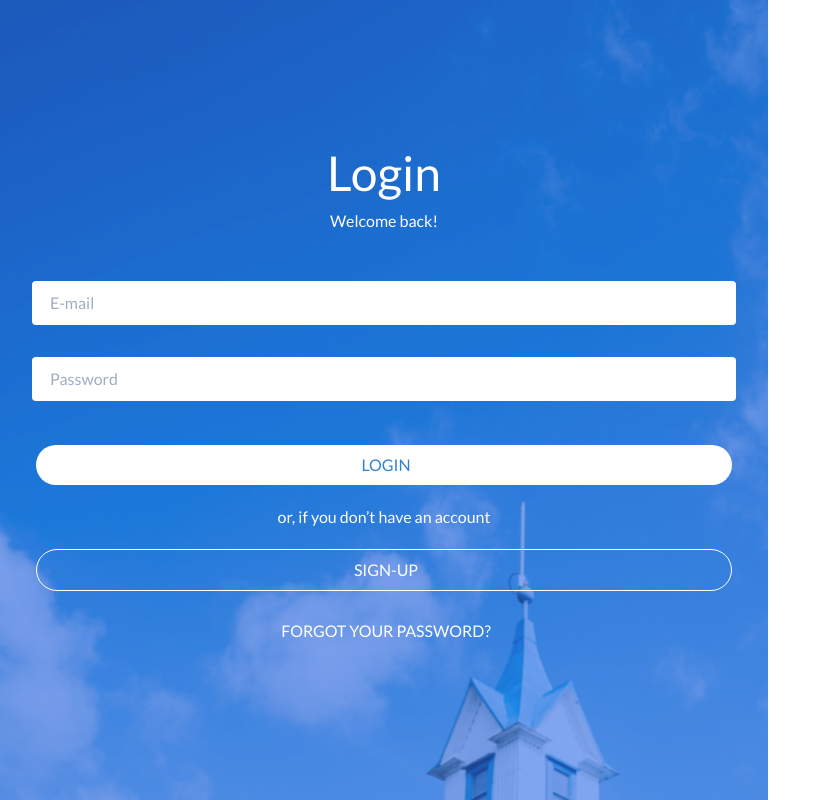
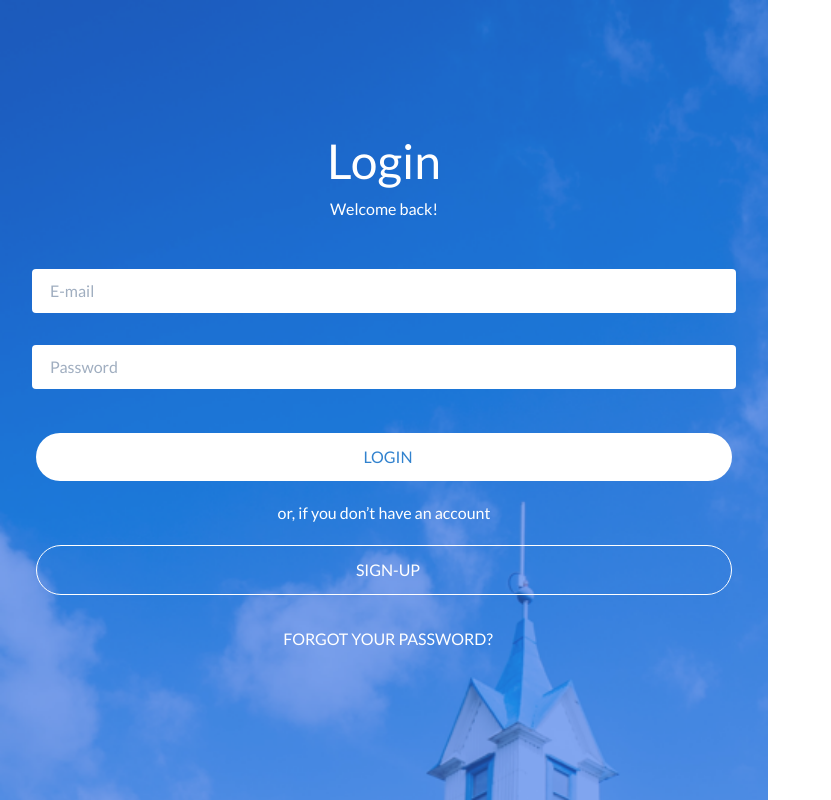
Before and after one commit to eduludi/givings, a React (Create React App) app: page /login in a window 1280 px wide. Shown: the whole page, without its empty margins (0-831 px from the left). Built offline with nearby package versions, Linux system fonts and the light colour scheme; some icons are missing.

Commit message:
Fixes spacing in ui/Button

```diff
--- a/src/ui/Button.js
+++ b/src/ui/Button.js
@@ -13,8 +13,8 @@ const typeClasses = {
 
 const sizeClasses = {
   small: 'text-sm px-2 py-1',
-  default: 'px-3 py-2',
-  large: 'text-lg px-6 py-4',
+  default: 'px-3 py-3',
+  large: 'text-lg px-5 py-4',
 }
 
 function Button({ className, icon, label, onClick, size, type, to }) {
@@ -25,7 +25,7 @@ function Button({ className, icon, label, onClick, size, type, to }) {
       onClick={onClick}
     >
       {icon && (
-        <span className="mr-1 outline-none">
+        <span className="mr-2 outline-none">
           <Icon name={icon} />
         </span>
       )}
```
